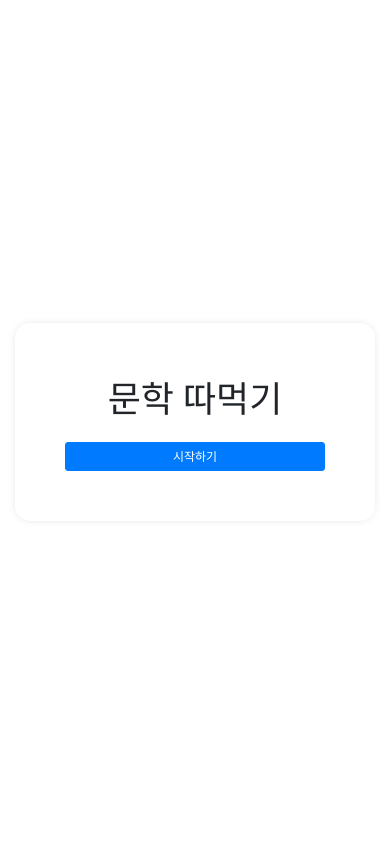
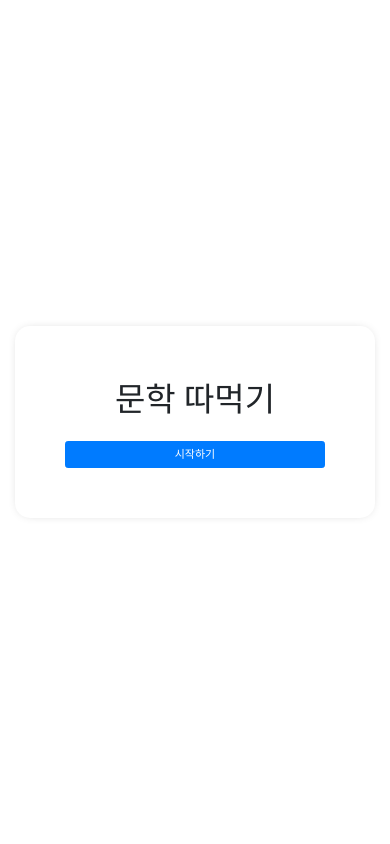
Before and after one commit to woduq1414/munhak-moa, a Flask app: page / in a window 390 px wide. Run offline with Flask 2, Linux system fonts and the light colour scheme; parts of the project's set-up code (start-up, migrations or seed data) failed here and were passed over; some libraries are stand-ins or nearby versions.

Commit message:
Update layout.css

```diff
--- a/static/stylesheets/layout.css
+++ b/static/stylesheets/layout.css
@@ -10,16 +10,14 @@ a:link, a {
 }
 
 
-html,
-body, main {
+html{
     font-size: 16px;
 }
 
 
 @media screen and (max-width: 768px) {
-    html,
-    body, main {
-        font-size: 12px;
+    html{
+        font-size: 11px;
     }
 
 }
```
